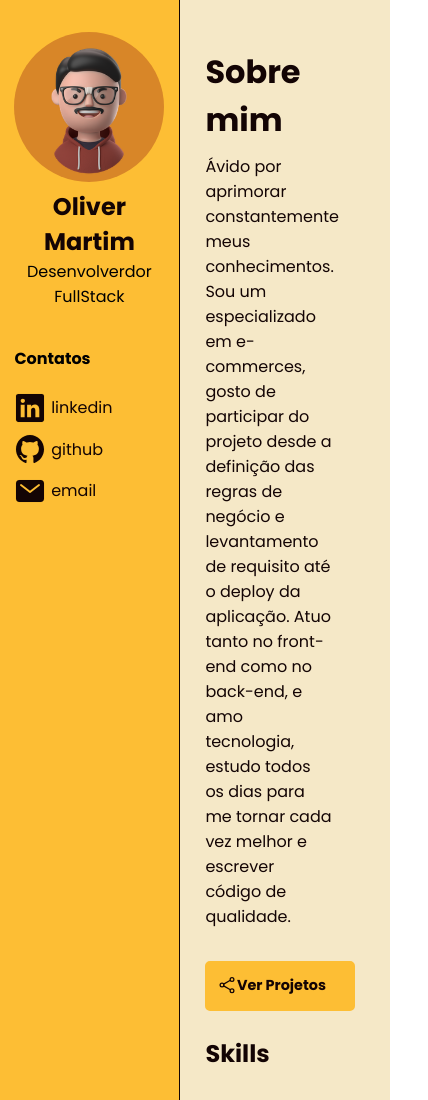
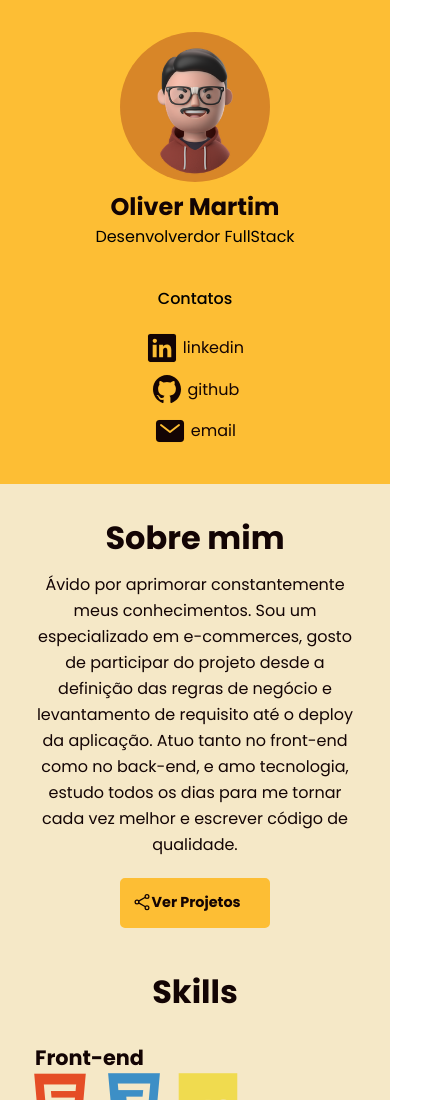
Before and after one commit to Gleika-Almeida/portfolio-landing-page, a plain HTML site: page index.html in a window 390 px wide. Shown: the top 1100 px of the page, 428 px wide, since content can reach past the window. Drawn offline with nearby package versions, Linux system fonts and the light colour scheme.

Commit message:
style:breakpoints

```diff
--- a/assets/css/style.css
+++ b/assets/css/style.css
@@ -23,7 +23,7 @@
 }
 
 #bio-container {
-  flex: 1 1 15%;
+  flex: 1 1 20%;
   min-height: 100vh;
   background-color: var(--bio-color);
   text-align: center;
@@ -140,3 +140,54 @@ btn-projects span {
   font-size: 2rem;
   margin-right: 0.6rem;
 }
+
+/*breakpoints*/
+@media(max-width:450px){
+  #container{
+    flex-direction: column;
+  }
+
+  #bio-container{
+    min-height: auto;
+  }
+
+  #bio-container h4 {
+    text-align: center;
+    font-weight: 500;
+  }
+
+  .social-icons li a {
+    align-items: center;
+    justify-content: center;
+  }
+
+  #about-container {
+    border: none;
+    text-align: center;
+    padding: 30px;
+  }
+
+  #about-container .description {
+    margin: 10px auto;
+    max-width: 100%;
+    line-height: 26px;
+  }
+
+  #btn-projects {
+    margin: 20px auto;
+  }
+  #skills-title {
+    font-size: 2rem;
+    padding-top: 20px;
+  }
+  .skills-box {
+    flex:  1 1 100%;
+    max-width: 100%;
+    margin-bottom: 40px;
+    text-align: left;
+  }
+
+  .skills-box i {
+    font-size: 60px;
+  }
+}
```
